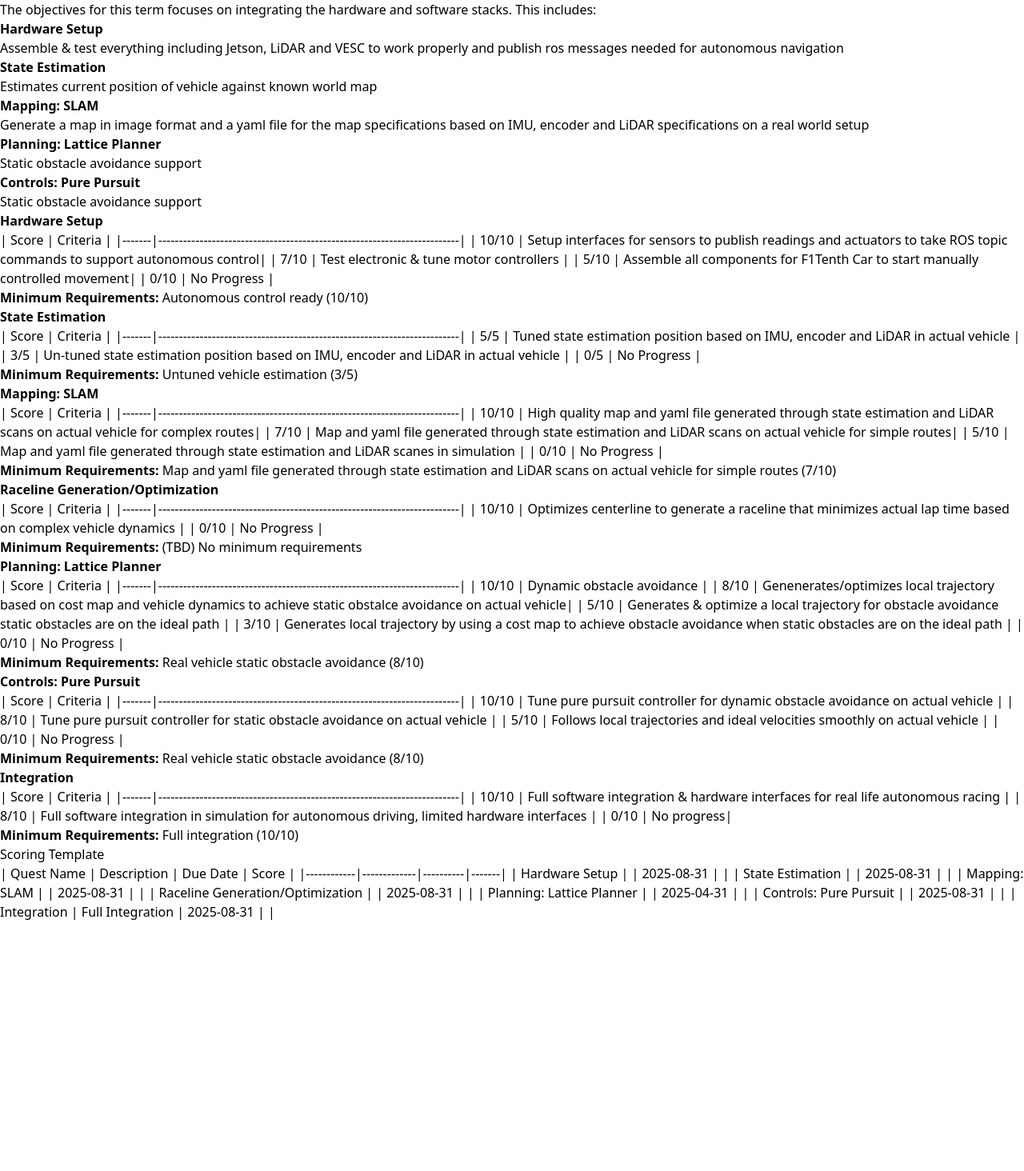
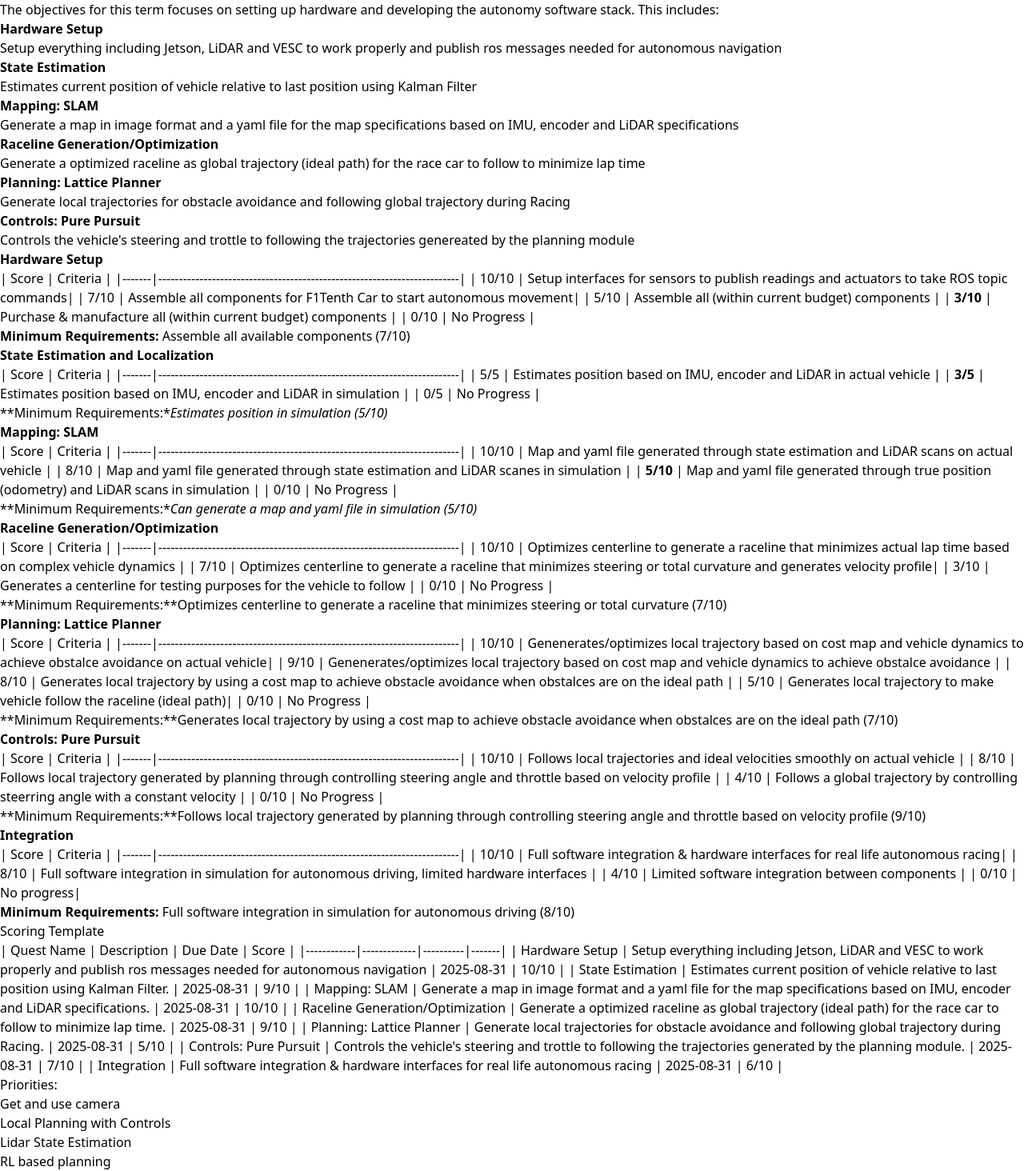
Before and after one commit to WATonomous/wato_wiki, a Next.js app: page /quest_books/s25_micro_quests in a window 1280 px wide. Shown: the part 96-1560 px from the top of the page at 80% size. Before the commit the page ends 1248 px from the top, so only its background shows below. Built offline with nearby package versions, Linux system fonts and the light colour scheme.

Commit message:
f25 micro quests

```diff
--- a/pages/quest_books/s25_micro_quests.mdx
+++ b/pages/quest_books/s25_micro_quests.mdx
@@ -6,50 +6,53 @@ Micro Autonomy aims to win the F1teneth Autonomous Racing Competition in the fut
 
 ## Term Objectives Summary
 
-The objectives for this term focuses on integrating the hardware and software stacks. This includes:
+The objectives for this term focuses on setting up hardware and developing the autonomy software stack. This includes:
 
 1. **Hardware Setup**
-   - Assemble & test everything including Jetson, LiDAR and VESC to work properly and publish ros messages needed for autonomous navigation
+   - Setup everything including Jetson, LiDAR and VESC to work properly and publish ros messages needed for autonomous navigation
 2. **State Estimation**
-   - Estimates current position of vehicle against known world map
+   - Estimates current position of vehicle relative to last position using Kalman Filter
 2. **Mapping: SLAM**
-   - Generate a map in image format and a yaml file for the map specifications based on IMU, encoder and LiDAR specifications on a real world setup
-3. **Planning: Lattice Planner**
-   - Static obstacle avoidance support
-4. **Controls: Pure Pursuit**
-   - Static obstacle avoidance support
+   - Generate a map in image format and a yaml file for the map specifications based on IMU, encoder and LiDAR specifications
+3. **Raceline Generation/Optimization**
+   - Generate a optimized raceline as global trajectory (ideal path) for the race car to follow to minimize lap time
+4. **Planning: Lattice Planner**
+   - Generate local trajectories for obstacle avoidance and following global trajectory during Racing
+5. **Controls: Pure Pursuit**
+   - Controls the vehicle's steering and trottle to following the trajectories genereated by the planning module
 
 1. **Hardware Setup**
 
 | Score | Criteria                                                                 |
 |-------|-------------------------------------------------------------------------|
-| 10/10 |  Setup interfaces for sensors to publish readings and actuators to take ROS topic commands to support autonomous control|
-| 7/10 |  Test electronic & tune motor controllers |
-| 5/10 |  Assemble all components for F1Tenth Car to start manually controlled movement|
+| 10/10 |  Setup interfaces for sensors to publish readings and actuators to take ROS topic commands|
+| 7/10 |  Assemble all components for F1Tenth Car to start autonomous movement|
+| 5/10  |  Assemble all (within current budget) components |
+| **3/10**  |  Purchase & manufacture all (within current budget) components |
 | 0/10  | No Progress                                                          |
 
-**Minimum Requirements:** Autonomous control ready (10/10)
+**Minimum Requirements:** Assemble all available components (7/10)
 
-2. **State Estimation**
+2. **State Estimation and Localization**
 
 | Score | Criteria                                                                 |
 |-------|-------------------------------------------------------------------------|
-| 5/5  | Tuned state estimation position based on IMU, encoder and LiDAR in actual vehicle |
-| 3/5  | Un-tuned state estimation position based on IMU, encoder and LiDAR in actual vehicle |
+| 5/5  | Estimates position based on IMU, encoder and LiDAR in actual vehicle |
+| **3/5**  | Estimates position based on IMU, encoder and LiDAR in simulation |
 | 0/5  | No Progress                                                          |
 
-**Minimum Requirements:** Untuned vehicle estimation (3/5)
+**Minimum Requirements:**Estimates position in simulation (5/10)*
 
 3. **Mapping: SLAM**
 
 | Score | Criteria                                                                 |
 |-------|-------------------------------------------------------------------------|
-| 10/10 | High quality map and yaml file generated through state estimation and LiDAR scans on actual vehicle for complex routes|
-| 7/10 | Map and yaml file generated through state estimation and LiDAR scans on actual vehicle for simple routes|
-| 5/10  | Map and yaml file generated through state estimation and LiDAR scanes in simulation |
+| 10/10 | Map and yaml file generated through state estimation and LiDAR scans on actual vehicle |
+| 8/10  | Map and yaml file generated through state estimation and LiDAR scanes in simulation |
+| **5/10**  | Map and yaml file generated through true position (odometry) and LiDAR scans in simulation |
 | 0/10  | No Progress                                                          |
 
-**Minimum Requirements:** Map and yaml file generated through state estimation and LiDAR scans on actual vehicle for simple routes (7/10)
+**Minimum Requirements:**Can generate a map and yaml file in simulation (5/10)*
 
 
 4. **Raceline Generation/Optimization**
@@ -57,51 +60,61 @@ The objectives for this term focuses on integrating the hardware and software st
 | Score | Criteria                                                                 |
 |-------|-------------------------------------------------------------------------|
 | 10/10 | Optimizes centerline to generate a raceline that minimizes actual lap time based on complex vehicle dynamics |
+| 7/10  | Optimizes centerline to generate a raceline that minimizes steering or total curvature and generates velocity profile|
+| 3/10  | Generates a centerline for testing purposes for the vehicle to follow |
 | 0/10  | No Progress                                                          |
 
-**Minimum Requirements:** (TBD) No minimum requirements
+**Minimum Requirements:**Optimizes centerline to generate a raceline that minimizes steering or total curvature (7/10)
 
 5. **Planning: Lattice Planner**
 
 | Score | Criteria                                                                 |
 |-------|-------------------------------------------------------------------------|
-| 10/10 | Dynamic obstacle avoidance |
-| 8/10 | Genenerates/optimizes local trajectory based on cost map and vehicle dynamics to achieve static obstalce avoidance on actual vehicle|
-| 5/10  | Generates & optimize a local trajectory for obstacle avoidance static obstacles are on the ideal path |
-| 3/10  | Generates local trajectory by using a cost map to achieve obstacle avoidance when static obstacles are on the ideal path |
+| 10/10 | Genenerates/optimizes local trajectory based on cost map and vehicle dynamics to achieve obstalce avoidance on actual vehicle|
+| 9/10 | Genenerates/optimizes local trajectory based on cost map and vehicle dynamics to achieve obstalce avoidance |
+| 8/10  | Generates local trajectory by using a cost map to achieve obstacle avoidance when obstalces are on the ideal path |
+| 5/10  | Generates local trajectory to make vehicle follow the raceline (ideal path)|
 | 0/10  | No Progress                                                          |
 
-**Minimum Requirements:** Real vehicle static obstacle avoidance (8/10)
+**Minimum Requirements:**Generates local trajectory by using a cost map to achieve obstacle avoidance when obstalces are on the ideal path (7/10)
 
 6. **Controls: Pure Pursuit**
 
 | Score | Criteria                                                                 |
 |-------|-------------------------------------------------------------------------|
-| 10/10 | Tune pure pursuit controller for dynamic obstacle avoidance on actual vehicle |
-| 8/10 | Tune pure pursuit controller for static obstacle avoidance on actual vehicle |
-| 5/10 | Follows local trajectories and ideal velocities smoothly on actual vehicle |
+| 10/10 | Follows local trajectories and ideal velocities smoothly on actual vehicle |
+| 8/10  | Follows local trajectory generated by planning through controlling steering angle and throttle based on velocity profile |
+| 4/10  | Follows a global trajectory by controlling steerring angle with a constant velocity |
 | 0/10  | No Progress                                                          |
 
-**Minimum Requirements:** Real vehicle static obstacle avoidance (8/10)
+**Minimum Requirements:**Follows local trajectory generated by planning through controlling steering angle and throttle based on velocity profile (9/10)
 
 7. **Integration**
 
 | Score | Criteria                                                                 |
 |-------|-------------------------------------------------------------------------|
-| 10/10 | Full software integration & hardware interfaces for real life autonomous racing |
+| 10/10 | Full software integration & hardware interfaces for real life autonomous racing|
 | 8/10  | Full software integration in simulation for autonomous driving, limited hardware interfaces |
+| 4/10  | Limited software integration between components |
 | 0/10  | No progress|
 
-**Minimum Requirements:** Full integration (10/10)
+**Minimum Requirements:** Full software integration in simulation for autonomous driving (8/10)
+
 
 ## Scoring Template
 
 | Quest Name | Description | Due Date | Score |
 |------------|-------------|----------|-------|
-| Hardware Setup |  | 2025-08-31 |  |
-| State Estimation |  | 2025-08-31 |  |
-| Mapping: SLAM |  | 2025-08-31 |  |
-| Raceline Generation/Optimization |  | 2025-08-31 |  |
-| Planning: Lattice Planner |  | 2025-04-31 |  |
-| Controls: Pure Pursuit |  | 2025-08-31 |  |
-| Integration | Full Integration | 2025-08-31 |  |
+| Hardware Setup | Setup everything including Jetson, LiDAR and VESC to work properly and publish ros messages needed for autonomous navigation | 2025-08-31 | 10/10 |
+| State Estimation | Estimates current position of vehicle relative to last position using Kalman Filter. | 2025-08-31 | 9/10 |
+| Mapping: SLAM | Generate a map in image format and a yaml file for the map specifications based on IMU, encoder and LiDAR specifications. | 2025-08-31 | 10/10 |
+| Raceline Generation/Optimization | Generate a optimized raceline as global trajectory (ideal path) for the race car to follow to minimize lap time. | 2025-08-31 | 9/10 |
+| Planning: Lattice Planner | Generate local trajectories for obstacle avoidance and following global trajectory during Racing. | 2025-08-31 | 5/10 |
+| Controls: Pure Pursuit | Controls the vehicle's steering and trottle to following the trajectories generated by the planning module. | 2025-08-31 | 7/10 |
+| Integration | Full software integration & hardware interfaces for real life autonomous racing | 2025-08-31 | 6/10 |
+
+Priorities:
+- Get and use camera
+- Local Planning with Controls
+- Lidar State Estimation
+- RL based planning
```
